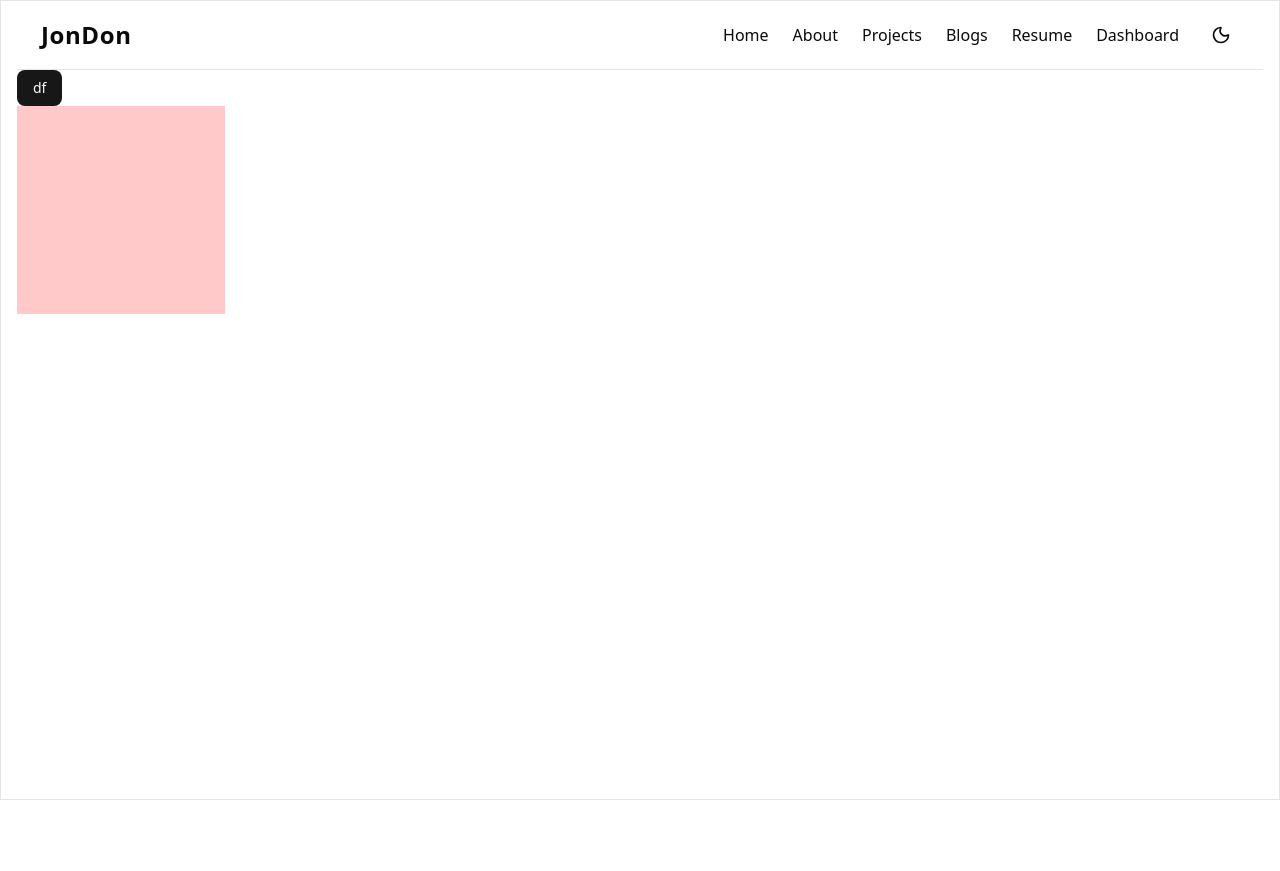
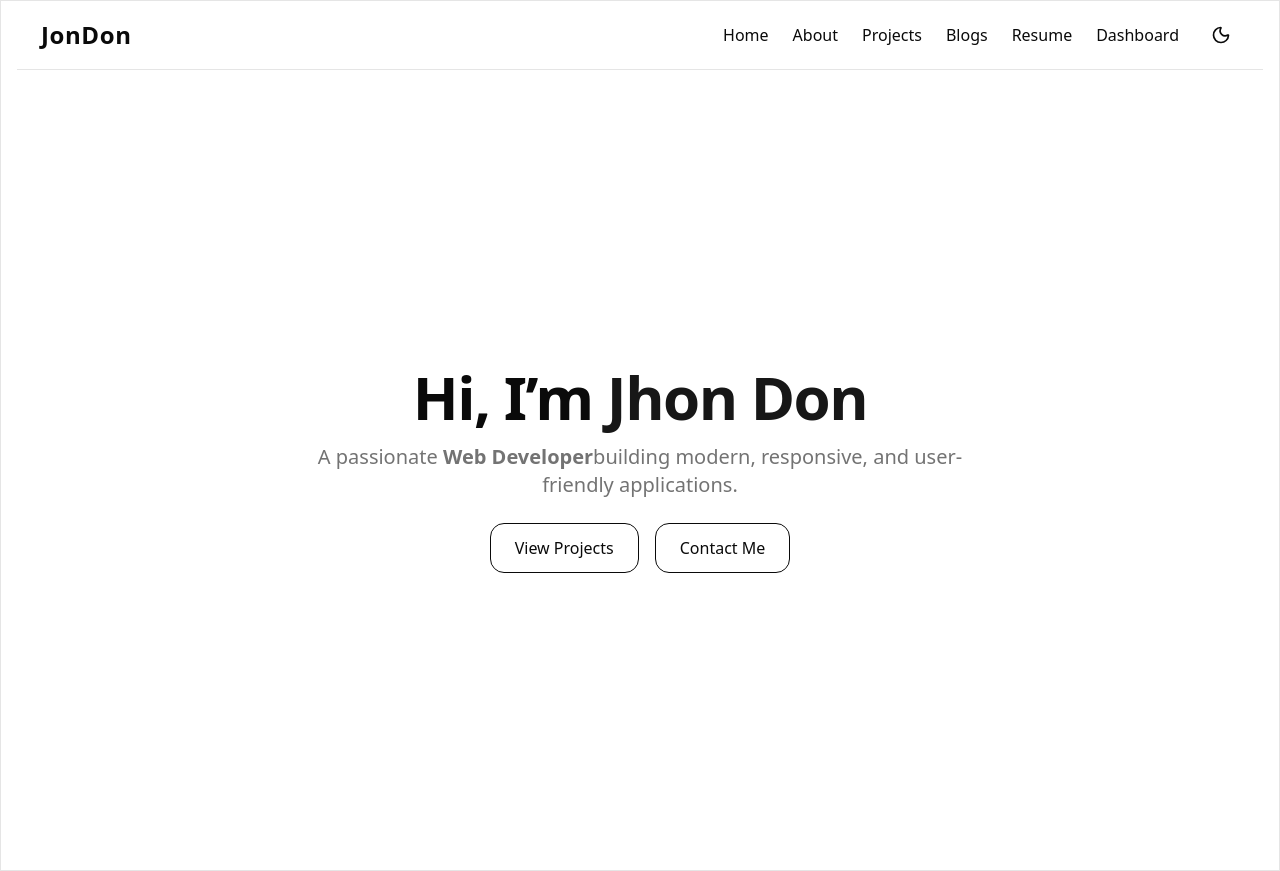
Before and after one commit to mehedifiz/folio_b5a7, a Next.js app: page / in a window 1280 px wide. Before the commit the page ends 800 px from the top, so only its background shows below. Built offline with nearby package versions, Linux system fonts and the light colour scheme.

Commit message:
Hero section pushed

```diff
--- a/src/app/page.tsx
+++ b/src/app/page.tsx
@@ -1,15 +1,11 @@
 import { Button } from '@/components/ui/button';
+import Hero from '@/components/ui/hero';
 import React from 'react';
 
 const HomePage = () => {
   return (
     <div>
- <Button>df</Button>
-
- <div className='h-52 w-52 dark:bg-amber-800 bg-red-200'>
-
-
- </div>
+ <Hero/>
     </div>
   );
 };
--- /dev/null
+++ b/src/components/ui/hero.tsx
@@ -0,0 +1,34 @@
+"use client";
+
+export default function Hero() {
+  return (
+    <section className="min-h-screen flex flex-col justify-center items-center text-center px-6">
+      {/* Name / Branding */}
+      <h1 className="text-4xl md:text-6xl font-bold tracking-tight">
+        Hi, I’m <span className="text-primary">Jhon Don </span>
+      </h1>
+
+      {/* Subtitle */}
+      <p className="mt-4 max-w-2xl text-lg md:text-xl text-muted-foreground">
+        A passionate <span className="font-semibold">Web Developer</span>
+        building modern, responsive, and user-friendly applications.
+      </p>
+
+      {/* CTA Buttons */}
+      <div className="mt-6 flex gap-4 flex-wrap justify-center">
+        <a
+          href="#projects"
+          className="px-6 py-3 rounded-xl border border-foreground font-medium hover:bg-muted transition"
+        >
+          View Projects
+        </a>
+        <a
+          href="#contact"
+          className="px-6 py-3 rounded-xl border border-foreground font-medium hover:bg-muted transition"
+        >
+          Contact Me
+        </a>
+      </div>
+    </section>
+  );
+}
```
